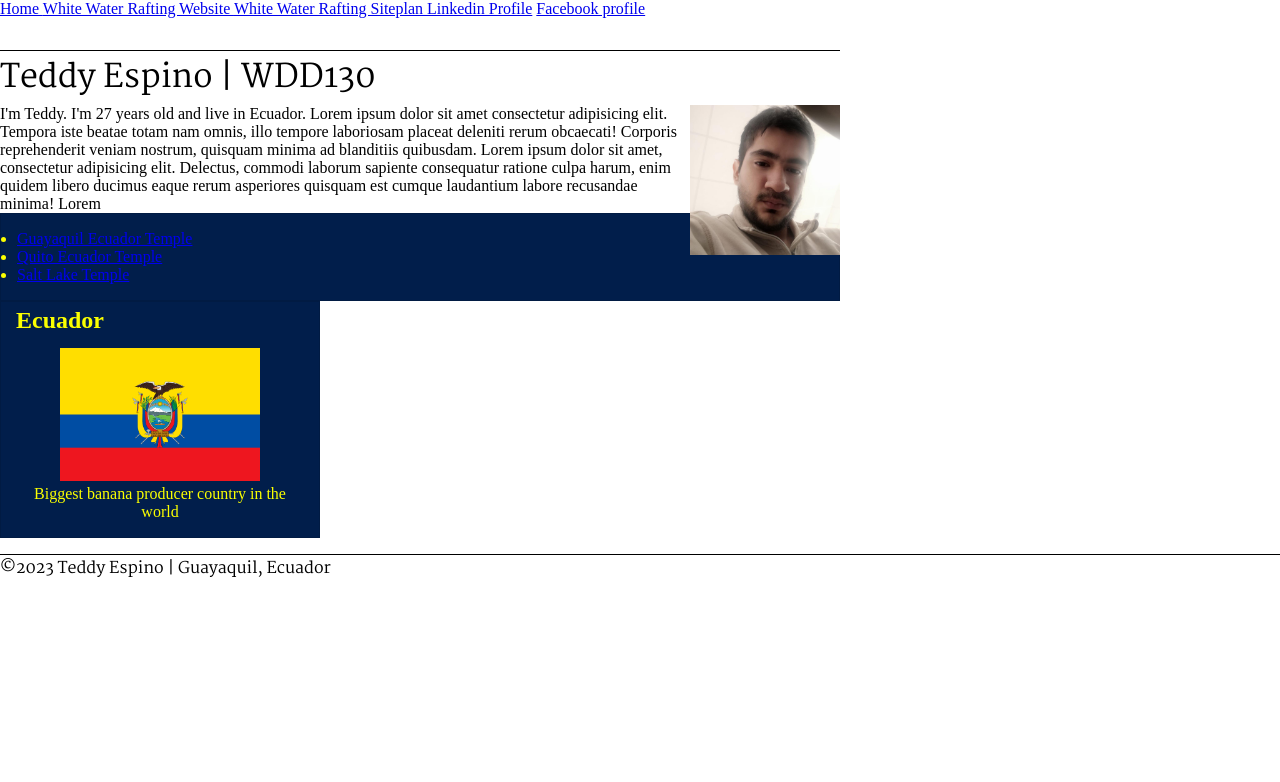
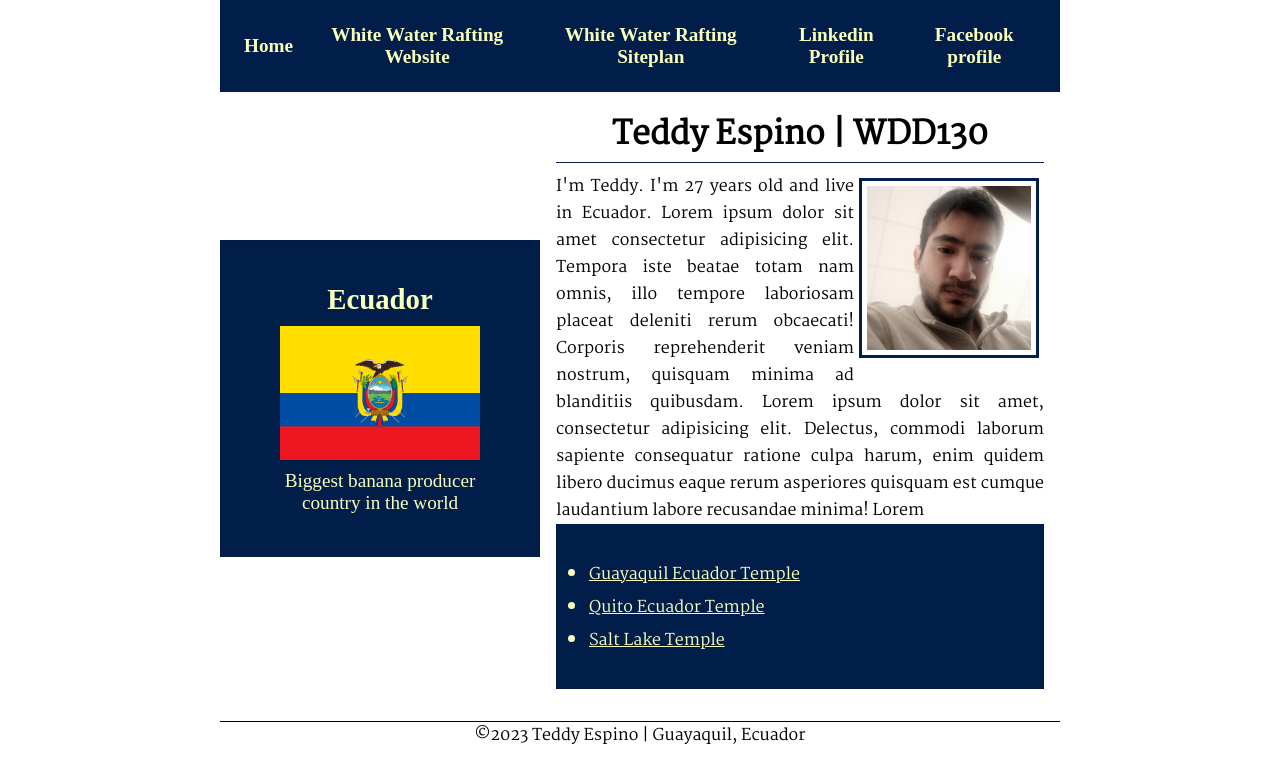
Before and after one commit to teddy2j/wdd130, a plain HTML site: page index.html in a window 1280 px wide. Drawn offline with Linux system fonts and the light colour scheme.

Commit message:
w04 second

```diff
--- a/styles/style.css
+++ b/styles/style.css
@@ -5,60 +5,104 @@
   box-sizing: border-box;
 }
 
-footer {
-  font-family: 'Martel', serif;
-  font-weight: normal;
-      }
+nav {
+  background-color: #011e4b;
+  padding: 1rem;
+  display: flex;
+
+  align-items: center;
+}
+
+nav a {
+  display: block;
+  padding: 0.5rem;
+  text-decoration: none;
+  font-size: 1.2rem;
+  font-weight: 700;
+  color: #faffbb;
+  text-align: center;
+
+}
+
+header, footer, .grid {
+  max-width:840px;
+  margin:0 auto;
+}
+
+
+  .grid {
+    display: grid;
+    align-items: center;
+  }
 
   main {
-    max-width: 840px;
+
+    grid-column: 2/3;
+    margin: 1rem;
+    font-family: 'Martel';
+    text-align: justify;
+  }
+
+
+  h1 {
+    border-bottom: 1px solid #011e4b;
+    font-family: 'Martel';
+    margin-bottom: 10px;
+    text-align: center;
   }
 
   main img {
+    padding: 5px;
+    width: 180px;
+    height: auto;
     float: right;
+    border: 3px solid #011e4b;
+    margin: 5px;
   }
 
   aside {
-
-    text-align: center;
-    width: 20em;
+    width: 20rem;
     position: relative;
+    grid-column: 1/2;
+    grid-row: 1/2;
   }
 
-  aside h2 {
-    position: absolute;
-    top: 5px;
-    left: 15px;
-  }
+
+
+
   aside img {
+    display: block;
     width: 200px;
     height: auto;
-    margin-top: 30px;
+    margin: 0 auto;
   }
 
-  main img {
-    width: 150px;
-    height: auto;
+  aside h2, aside p {
+    text-align: center;
+    margin: 10px;
   }
 
-  p {
-    padding: 0;
+  li a {
+    color:#faffbb;
+    font-size: smaller;
   }
 
-  footer, h1 {
+
+  footer {
     margin-top: 1em;
     border-top: 1px solid #000;
     font-family: 'Martel', serif;
-    font-weight: normal;
+    text-align: center;
         }
 
 /* Class Selectors */
 
 
 .box {
-  margin: 1 rem;
+
   border: 1px solid rgba(0,0,0,.1);
-  padding: 1rem;
+  padding: 2rem;
   background-color: #011e4b;
-  color: #fbff00;
+  color: #faffbb;
+  font-size: larger;
 }
```
Also changed, not shown: flexbox0.html (added, +74 -0 lines), images/profile2.jpeg (added).
